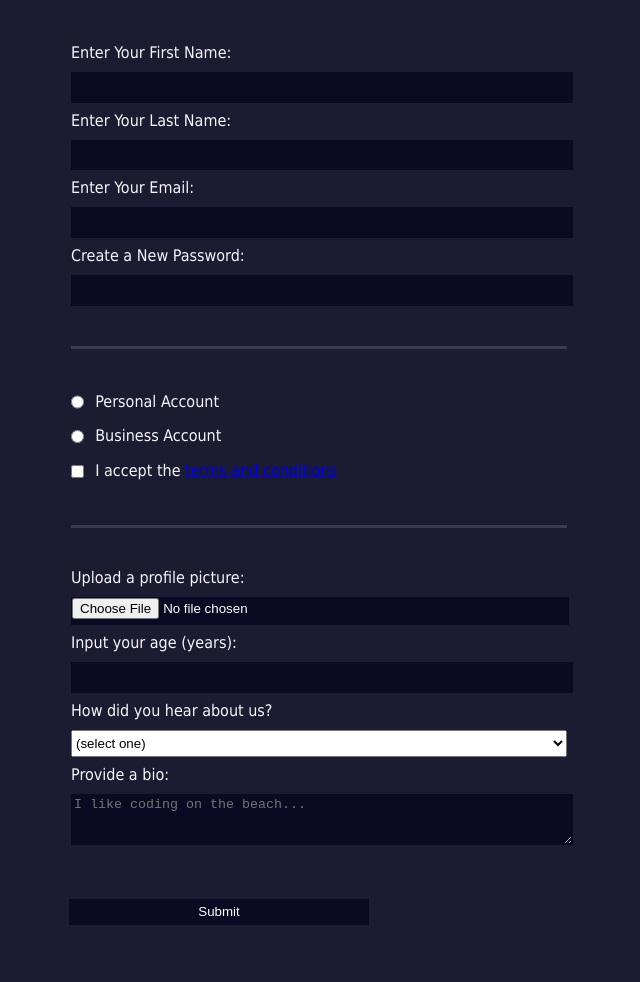
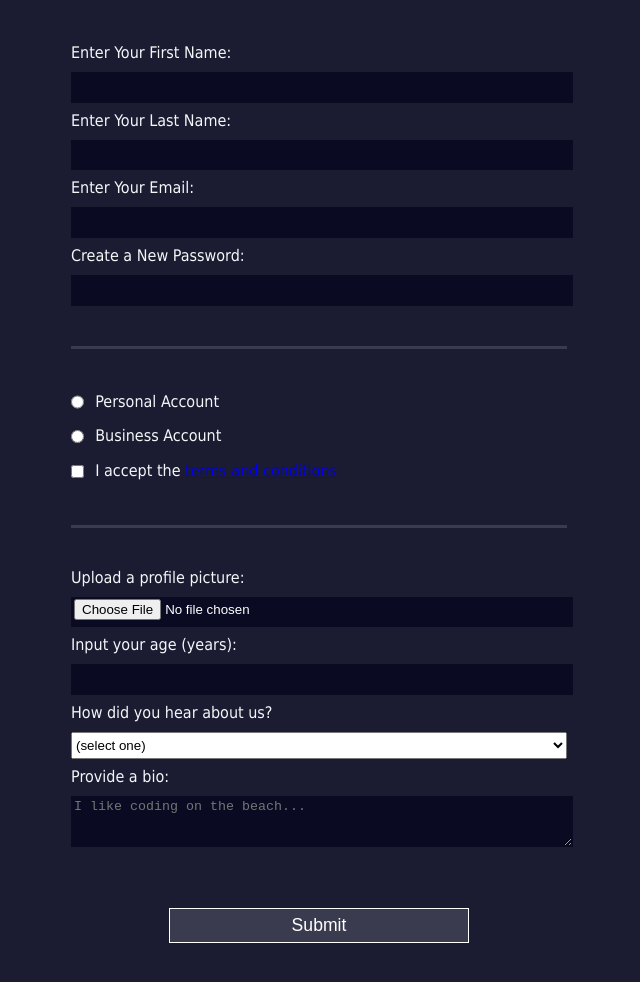
Before and after one commit to Lucas-Erkana/RegistrationForm, a plain HTML site: page index.html in a window 1280 px wide. Shown: the part 134-1116 px from the top of the page, without its empty margins (321-961 px from the left). Before the commit the page ends 1059 px from the top, so only its background shows below. Drawn offline with Linux system fonts and the light colour scheme.

Commit message:
style paddings added to form and submit input

```diff
--- a/styles.css
+++ b/styles.css
@@ -19,6 +19,7 @@ form{
     max-width: 500px;
     min-width: 300px;
     width: 60vw;
+    padding-bottom: 2em;
 }
 fieldset{
     border: none;
@@ -48,5 +49,13 @@ input,textarea{
 input[type="submit"] {
     display: block;
     width: 60%;
-
+    margin: 1em auto;
+    height: 2em;
+    font-size: 1.1rem;
+    background-color: #3b3b4f;
+    border-color: white;
+    min-width: 1em;
 }
+input[type="file"]{
+    padding: 1px 2px;
+}
```
